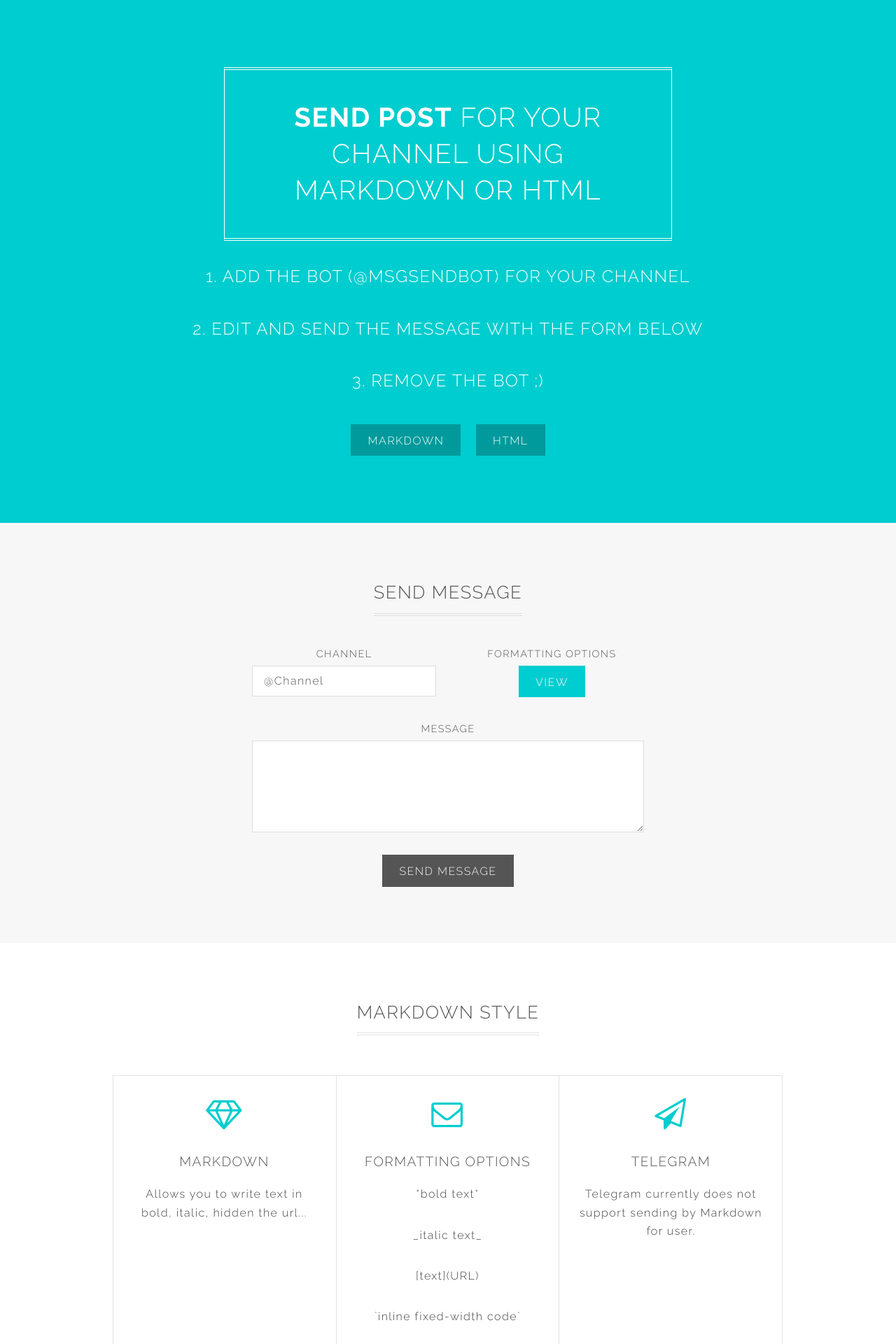
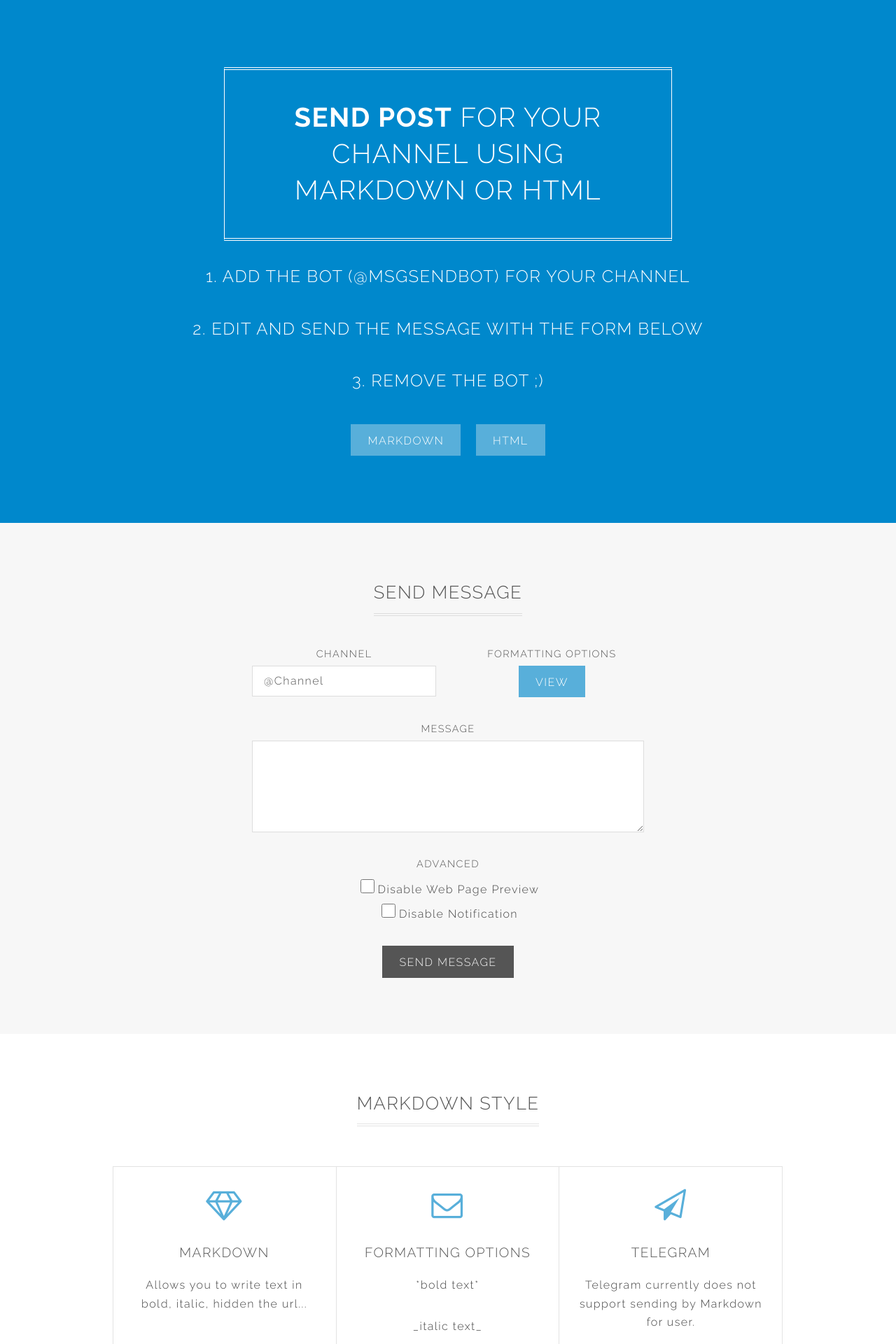
Before and after one commit to TiagoDanin/SendCH-Telegram, a PHP site: page / in a window 1280 px wide. Shown: the top 1920 px of the page at 70% size. Run offline with PHP 8.4, Linux system fonts and the light colour scheme.

Commit message:
Add advanced option and New Design

```diff
--- a/assets/css/main.css
+++ b/assets/css/main.css
@@ -1973,7 +1973,7 @@
 		input[type="button"].special,
 		button.special,
 		.button.special {
-			background-color: #00cdcf;
+			background-color: #58AFDA;
 			color: #ffffff !important;
 		}
 
@@ -2117,15 +2122,9 @@
 
 	input[type="checkbox"],
 	input[type="radio"] {
-		-moz-appearance: none;
-		-webkit-appearance: none;
-		-ms-appearance: none;
-		appearance: none;
-		display: block;
-		float: left;
-		margin-right: -2em;
-		opacity: 0;
-		width: 1em;
+		width: 20px;
+		height: 20px;
+		margin: 6px 5px;
 		z-index: -1;
 	}
 
@@ -2748,7 +2747,7 @@
 	}
 
 		.feature .fa {
-			color: #00cdcf;
+			color: #58AFDA;
 		}
 
 /* Wrapper */
@@ -3089,7 +3088,7 @@
 				.wrapper.style2 input[type="button"].special,
 				.wrapper.style2 button.special,
 				.wrapper.style2 .button.special {
-					background-color: #00cdcf;
+					background-color: #58AFDA;
 					color: #ffffff !important;
 				}
 
@@ -3384,35 +3383,35 @@
 
 			.wrapper.style3 input[type="checkbox"]:checked + label:before,
 			.wrapper.style3 input[type="radio"]:checked + label:before {
-				background-color: #00cdcf;
-				border-color: #00cdcf;
+				background-color: #58AFDA;
+				border-color: #58AFDA;
 				color: #ffffff;
 			}
 
 			.wrapper.style3 input[type="checkbox"]:focus + label:before,
 			.wrapper.style3 input[type="radio"]:focus + label:before {
-				border-color: #00cdcf;
-				box-shadow: 0 0 0 1px #00cdcf;
+				border-color: #58AFDA;
+				box-shadow: 0 0 0 1px #58AFDA;
 			}
 
 			.wrapper.style3 ::-webkit-input-placeholder {
-				color: #00cdcf !important;
+				color: #58AFDA !important;
 			}
 
 			.wrapper.style3 :-moz-placeholder {
-				color: #00cdcf !important;
+				color: #58AFDA !important;
 			}
 
 			.wrapper.style3 ::-moz-placeholder {
-				color: #00cdcf !important;
+				color: #58AFDA !important;
 			}
 
 			.wrapper.style3 :-ms-input-placeholder {
-				color: #00cdcf !important;
+				color: #58AFDA !important;
 			}
 
 			.wrapper.style3 .formerize-placeholder {
-				color: #00cdcf !important;
+				color: #58AFDA !important;
 			}
 
 			.wrapper.style3 ul.alt li {
@@ -3510,7 +3509,7 @@
 /* Banner */
 
 	#banner {
-		background-color: #00cdcf;
+		background-color: #0088cc;
 		color: #ffffff;
 		padding: 8em 0 6em 0;
 		text-align: center;
@@ -3609,7 +3608,7 @@
 			#banner input[type="button"].special,
 			#banner button.special,
 			#banner .button.special {
-				background-color: #009a9c;
+				background-color: #58AFDA;
 				color: #fff !important;
 			}
 
--- a/assets/js/main.js
+++ b/assets/js/main.js
@@ -19,7 +19,7 @@
 		var	$window = $(window),
 			$body = $('body');
 
-		// Disable animations/transitions until the page has loaded.
+			// Disable animations/transitions until the page has loaded.
 			$body.addClass('is-loading');
 
 			$window.on('load', function() {
@@ -28,10 +28,10 @@
 				}, 100);
 			});
 
-		// Fix: Placeholder polyfill.
+			// Fix: Placeholder polyfill.
 			$('form').placeholder();
 
-		// Prioritize "important" elements on medium.
+			// Prioritize "important" elements on medium.
 			skel.on('+medium -medium', function() {
 				$.prioritize(
 					'.important\\28 medium\\29',
--- a/index.html
+++ b/index.html
@@ -53,6 +53,19 @@
 
 					<input type="hidden" name="isable_web_page_preview" value="true">
 					<input type="hidden" name="parse_mode" value="Markdown">
+
+					<div class="form-control">
+						<label for="name">Advanced</label>
+						<input name="disable_web_page_preview" type="checkbox" value="true">Disable Web Page Preview<br>
+						<input name="disable_notification" type="checkbox" value="true">Disable Notification<br>
+					</div>
+
+					<!--
+					<div class="form-control">
+						<label for="name">Very Advanced</label>
+						<input name="reply_markup" value='{"inline_keyboard":[[{"text":"Report","url":"https://core.telegram.org/"}]]}' id="name" type="text">
+					</div>
+					-->
 
 					<ul class="actions">
 						<li><input value="Send Message" type="submit"></li>
@@ -119,6 +132,19 @@
 					<input type="hidden" name="isable_web_page_preview" value="true">
 					<input type="hidden" name="parse_mode" value="HTML">
 
+					<div class="form-control">
+						<label for="name">Advanced</label>
+						<input name="disable_web_page_preview" type="checkbox" value="true">Disable Web Page Preview<br>
+						<input name="disable_notification" type="checkbox" value="true">Disable Notification<br>
+					</div>
+
+					<!--
+					<div class="form-control">
+						<label for="name">Very Advanced</label>
+						<input name="reply_markup" value='{"inline_keyboard":[[{"text":"Report","url":"https://core.telegram.org/"}]]}' id="name" type="text">
+					</div>
+					-->
+
 					<ul class="actions">
 						<li><input value="Send Message" type="submit"></li>
 					</ul>
```
Also changed, not shown: other parts of assets/css/main.css (+43 -38 lines), README.md, assets/js/util.js (indentation only), images/pic01.jpg (deleted), images/pic02.jpg (deleted).
